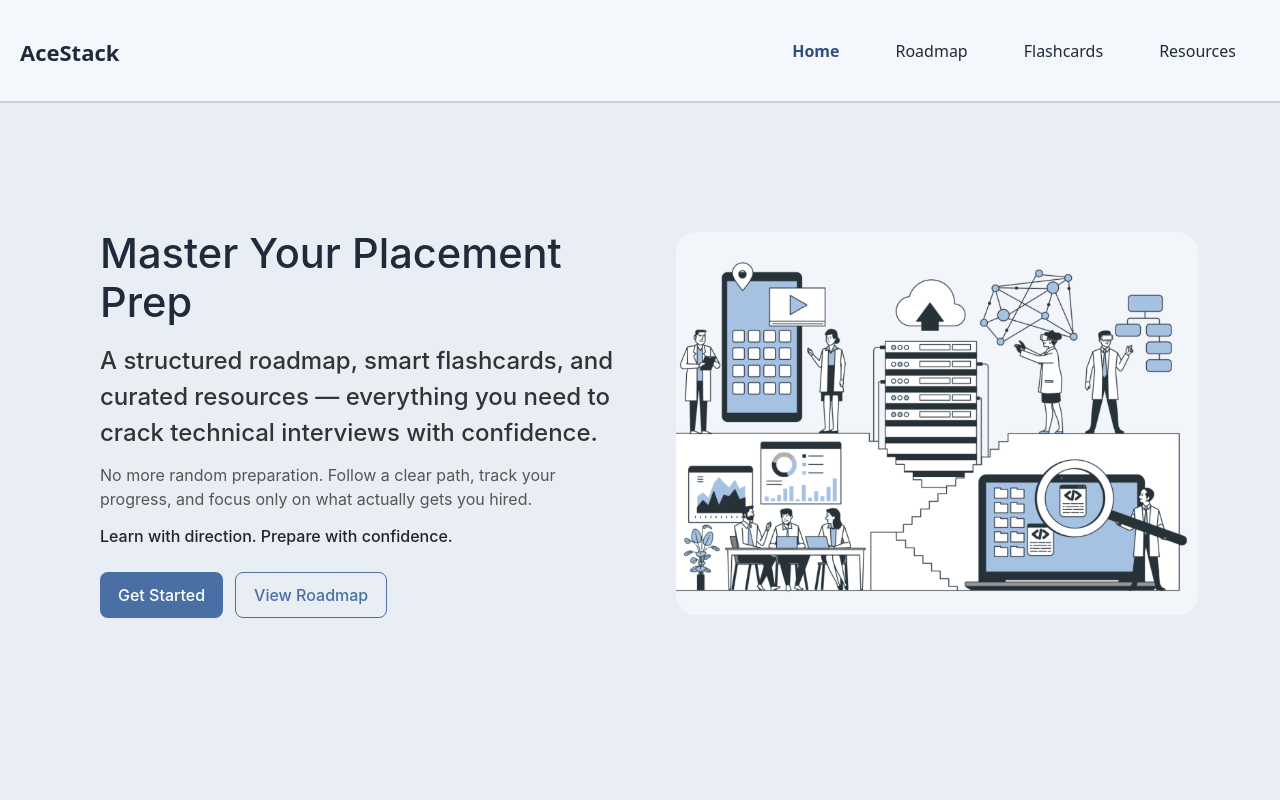
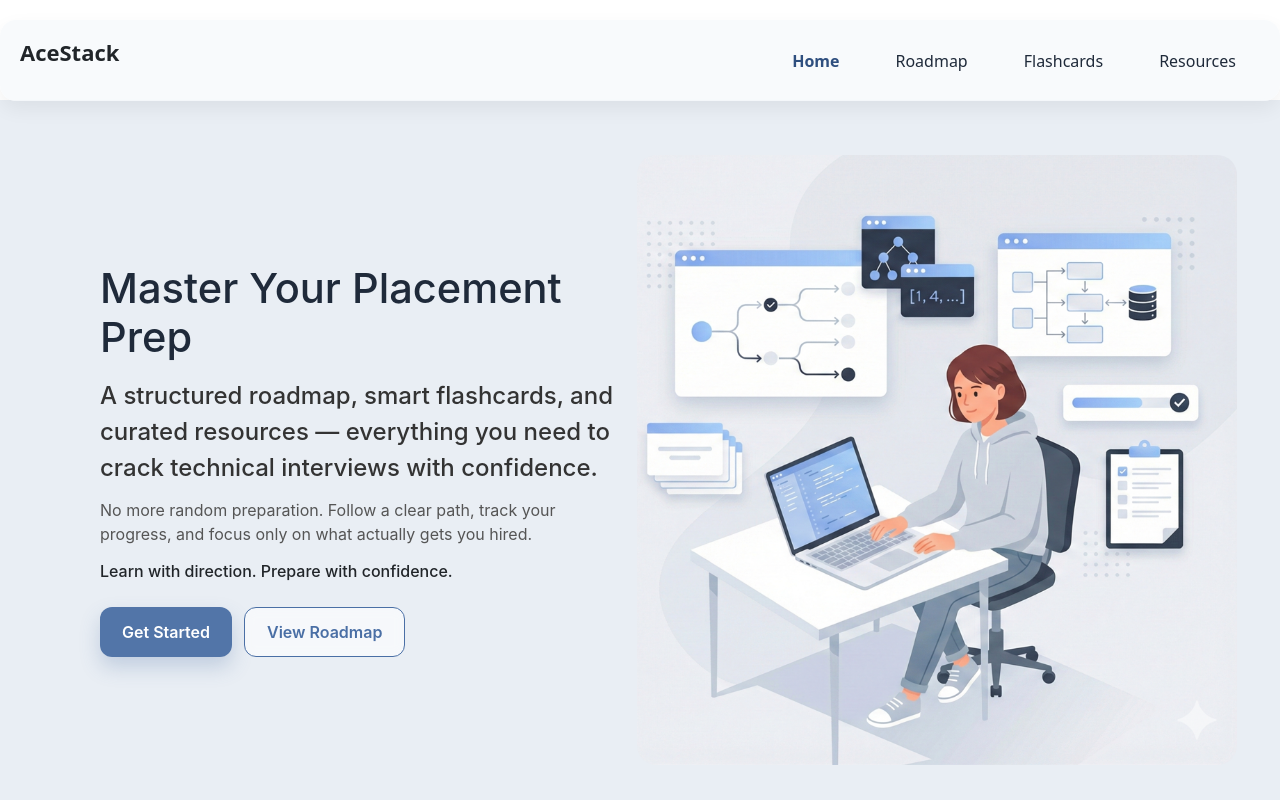
Before and after one commit to Manognya-Reddy/Acestack, a React (Create React App) app: page / in a window 1280 px wide. Shown: the top 800 px of the page. Built offline with nearby package versions, Linux system fonts and the light colour scheme.

Commit message:
UI Updated

```diff
--- a/src/styles/AppNavbar.css
+++ b/src/styles/AppNavbar.css
@@ -1,8 +1,12 @@
 #navbar {
   width: 100%;
-  background-color: #DCE3EC;
-  color: #1F2A3A;
-  border-bottom: 1px solid #C8D2DF;
+  position: fixed;
+  top: 20px;
+  left: 0;
+  display: flex;
+  justify-content: center;
+  background: transparent;
+  z-index: 1000;
 }
 
 .navbar-nav {
@@ -13,9 +17,13 @@
   gap: 32px;
   list-style: none;
   padding: 16px 32px;
-  background: #F4F7FB;
-  color: #1F2A3A;
-  border-bottom: 1px solid #C8D2DF;
+
+  background: rgba(244, 247, 251, 0.65);
+  backdrop-filter: blur(8px);
+  -webkit-backdrop-filter: blur(8px);
+
+  border-radius: 16px;
+  box-shadow: 0 8px 20px rgba(0, 0, 0, 0.06);
 }
 
 .navbar-nav li {
@@ -27,7 +35,7 @@
   font-weight: 700;
   margin-right: auto;
   margin-left: 20px;
-  margin-top: 20px;
+  margin-top: 0;
 }
 
 .navbar-nav a {
@@ -35,15 +43,19 @@
   color: #1F2A3A;
   font-weight: 500;
   padding: 8px 12px;
+  border-radius: 8px;
+  transition: 0.2s ease;
 }
 
 .navbar-nav a:hover {
+  background-color: rgba(74, 111, 165, 0.1);
   color: #2F4F7F;
-  background-color: #E9EEF4;
-  border-radius: 6px;
 }
 
 .active a {
   color: #2F4F7F;
   font-weight: 600;
 }
+body {
+  padding-top: 100px;
+}
--- a/src/styles/home.css
+++ b/src/styles/home.css
@@ -1,6 +1,7 @@
 #homepage {
   background-color: #E9EEF4;
   font-family: 'Inter', sans-serif;
+  padding-top: 40px;
 }
 
 #intro {
@@ -51,23 +52,37 @@
 }
 
 .primary-btn {
-  background-color: #4A6FA5;
+  background: rgba(74, 111, 165, 0.95);
   color: white;
   border: none;
-  padding: 10px 18px;
-  border-radius: 8px;
+  padding: 12px 22px;
+  border-radius: 12px;
   cursor: pointer;
-  font-weight: 500;
+  font-weight: 600;
+  box-shadow: 0 10px 20px rgba(74, 111, 165, 0.25);
+  transition: 0.2s ease;
+}
+
+.primary-btn:hover {
+  transform: translateY(-2px);
+  background-color: #2F4F7F;
 }
 
 .secondary-btn {
-  background-color: transparent;
+  background: rgba(255, 255, 255, 0.6);
   border: 1px solid #4A6FA5;
   color: #4A6FA5;
-  padding: 10px 18px;
-  border-radius: 8px;
+  padding: 12px 22px;
+  border-radius: 12px;
   cursor: pointer;
-  font-weight: 500;
+  font-weight: 600;
+  backdrop-filter: blur(6px);
+  transition: 0.2s ease;
+}
+
+.secondary-btn:hover {
+  transform: translateY(-2px);
+  background-color: rgba(74, 111, 165, 0.08);
 }
 
 #feature-heading {
```
Also changed, not shown: src/styles/cards.css (+9 -14 lines), src/assets/img1.png.
